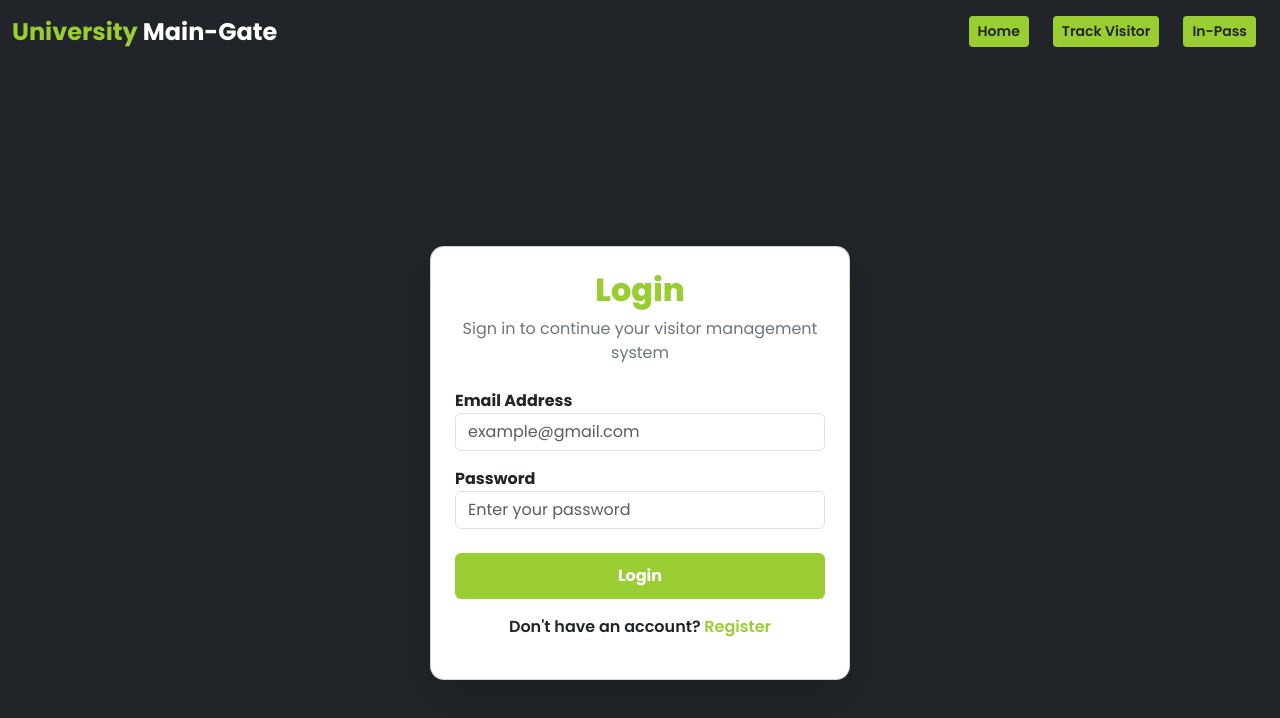
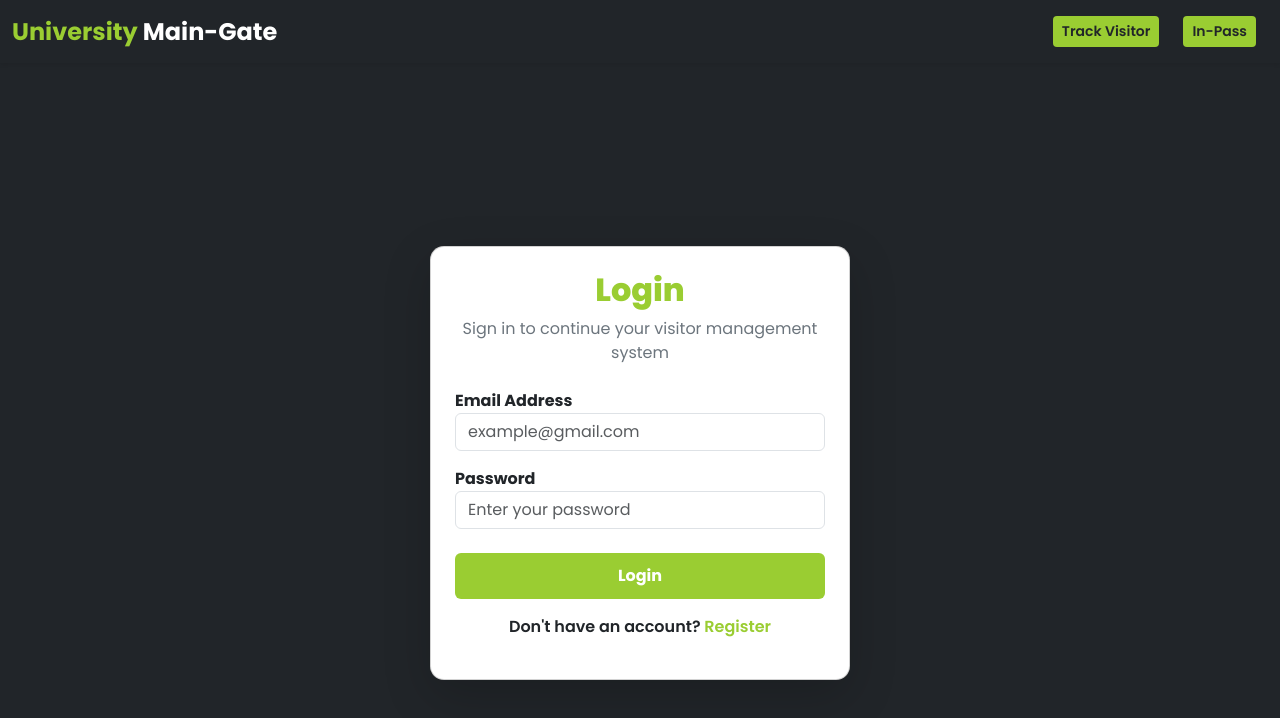
Before and after one commit to Hariiharan-Developer/Axios-Mern-project, a React (Vite) app in the folder client/: page /login in a window 1280 px wide. Shown: the top 718 px of the page. Built offline with nearby package versions, Linux system fonts and the light colour scheme.

Commit message:
Update Navbar.jsx

```diff
--- a/client/src/components/Navbar.jsx
+++ b/client/src/components/Navbar.jsx
@@ -25,13 +25,7 @@ const Navbar = () => {
         <div className="collapse navbar-collapse" id="navbarNav">
           <ul className="navbar-nav ms-auto align-items-center">
 
-            <li className="nav-item mx-1">
-              <Link className="nav-link" to="/">
-                <button className="btn btn-sm text-dark" style={{ background: "yellowgreen", fontWeight:'600' }}>
-                  Home
-                </button>
-              </Link>
-            </li>
+
 
             <li className="nav-item mx-1">
               <Link className="nav-link" to="/record">
```
